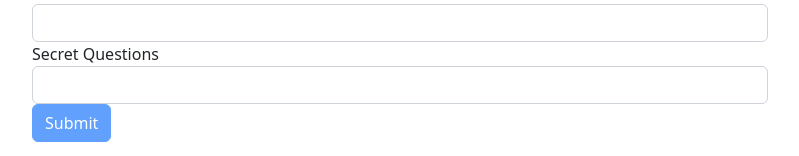
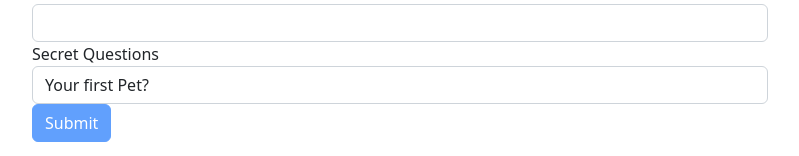
Before and after one commit to rawat10deepak/udemy_angular_forms, an Angular app: page / in a window 1280 px wide. Shown: the part 150-306 px from the top of the page, without its empty margins (50-849 px from the left). Built offline with nearby package versions, Linux system fonts and the light colour scheme.

Commit message:
mgModel - defaultValue

```diff
--- a/src/app/app.component.html
+++ b/src/app/app.component.html
@@ -37,7 +37,12 @@
         </div>
         <div class="form-group">
           <label for="secret">Secret Questions</label>
-          <select id="secret" class="form-control" ngModel name="secret">
+          <select
+            id="secret"
+            class="form-control"
+            [ngModel]="defaultQuestion"
+            name="secret"
+          >
             <option value="pet">Your first Pet?</option>
             <option value="teacher">Your first teacher?</option>
           </select>
--- a/src/app/app.component.ts
+++ b/src/app/app.component.ts
@@ -9,6 +9,9 @@
 })
 export class AppComponent {
   @ViewChild('myForm') signupForm: NgForm;
+
+  defaultQuestion = 'pet'
+
   suggestUserName() {
     const suggestedName = 'Superuser';
   }
```
